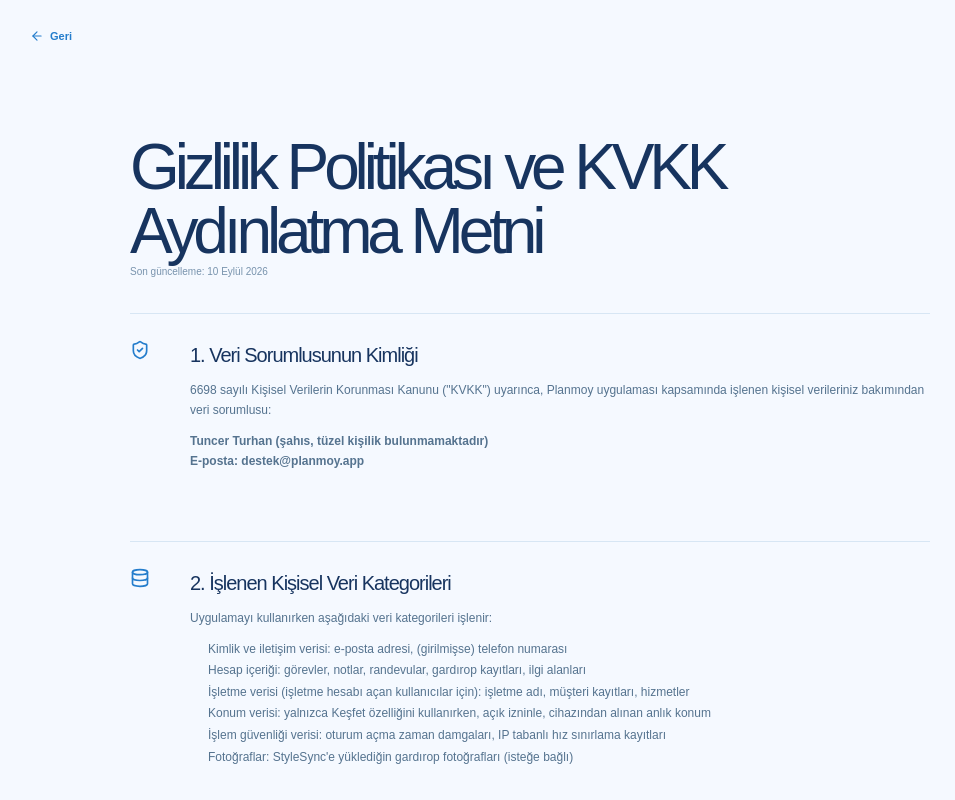
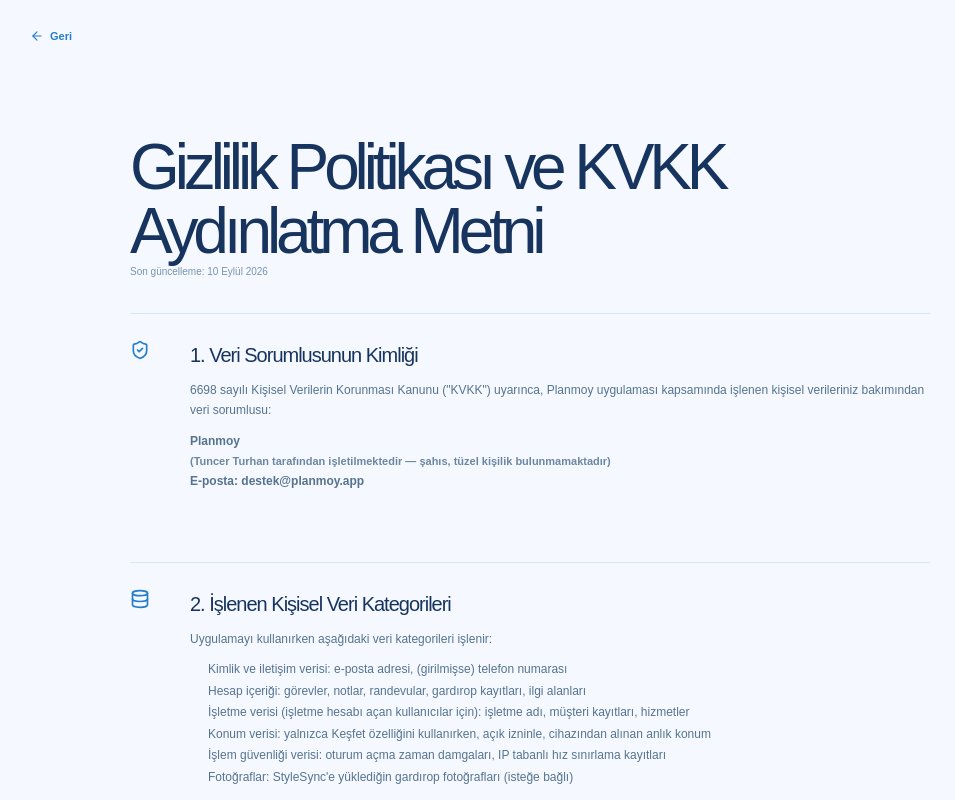
Before and after one commit to Tuncertur/planmoy, a React (Vite) app: page / in a window 1280 px wide. Both pictures are taken after a click on the link "Gizlilik ve Çerezler". Shown: the top 800 px of the page, without its empty margins (110-1065 px from the left). Built offline with nearby package versions, Linux system fonts and the light colour scheme; no server answers.

Commit message:
Gizlilik politikasında marka adı (Planmoy) öne çıkarıldı, gerçek kimlik yasal geçerlilik için alt satırda korundu

```diff
--- a/src/screens/LegalScreen.tsx
+++ b/src/screens/LegalScreen.tsx
@@ -30,7 +30,11 @@ export function LegalScreen({ onBack }: { onBack: () => void }) {
               })}
             </p>
             <p className="legal-contact">
-              Tuncer Turhan (şahıs, tüzel kişilik bulunmamaktadır)
+              Planmoy
+              <br />
+              <span style={{ fontSize: 11, opacity: 0.85 }}>
+                {tt({ tr: "(Tuncer Turhan tarafından işletilmektedir — şahıs, tüzel kişilik bulunmamaktadır)", en: "(operated by Tuncer Turhan — sole individual, no registered company)" })}
+              </span>
               <br />
               {tt({ tr: "E-posta", en: "Email" })}: destek@planmoy.app
             </p>
```
